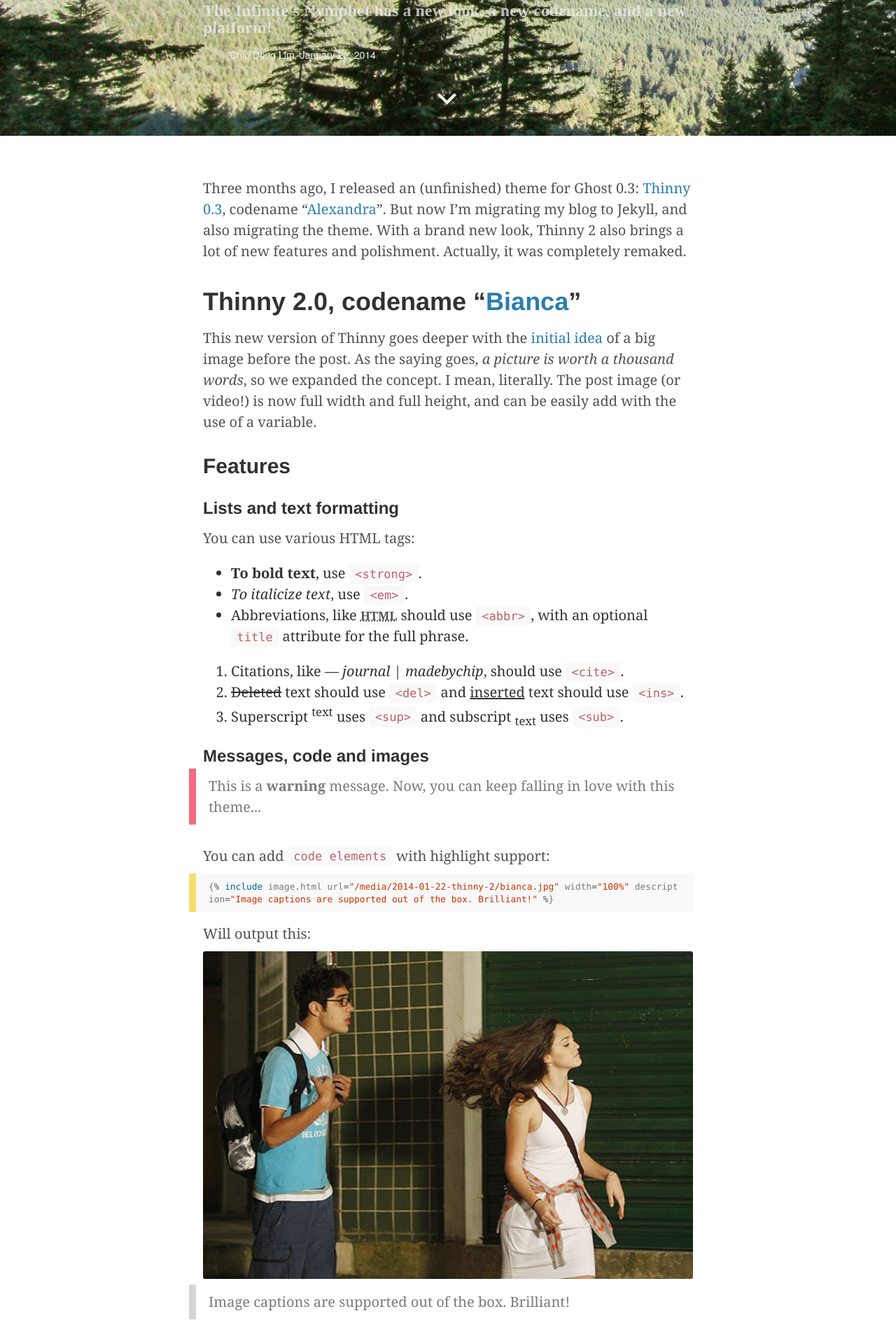
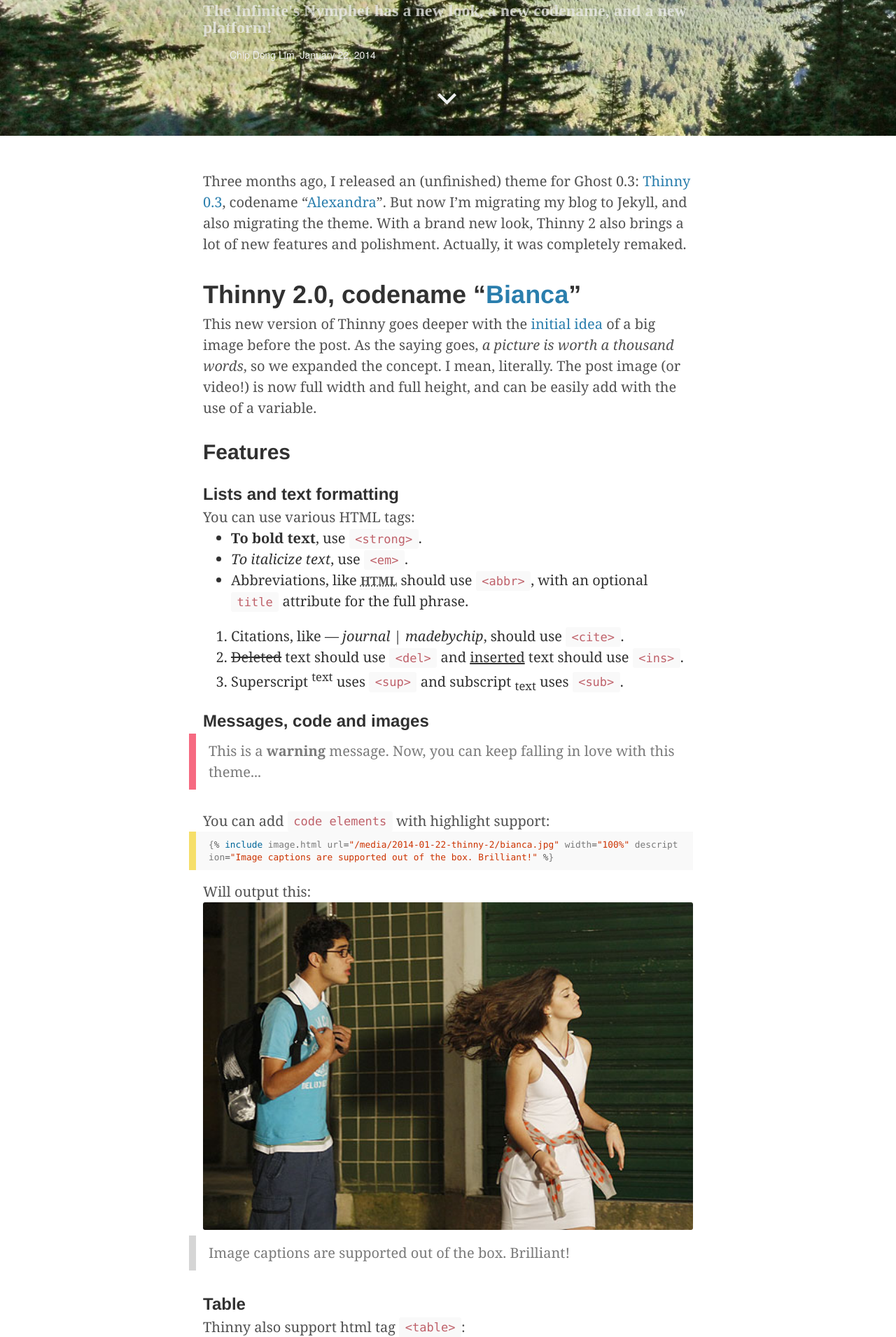
Before and after one commit to lcdvirgo/lcdvirgo.github.io, a Jekyll site: the page built from _posts/2014-01-22-thinny-2.md, in a window 1280 px wide. Shown: the part 706-2616 px from the top of the page at 70% size. Built offline with Jekyll 4.4.1, drawn with Linux system fonts in a browser that asks for light colours; some web fonts are replaced; comment, search, counter and statistics services are not loaded.

Commit message:
set margin = 0 to ul and p

```diff
--- a/assets/css/default.css
+++ b/assets/css/default.css
@@ -198,6 +198,10 @@ h3 {
 #article h1, h2, h3, h4, h5 {
 	font-family: HelveticaNeueBold, Helvetica, Arial, sans-serif;
 	margin-bottom:0;
+}
+
+ul, p {
+	margin:0;
 }
 
 #comments {
```
